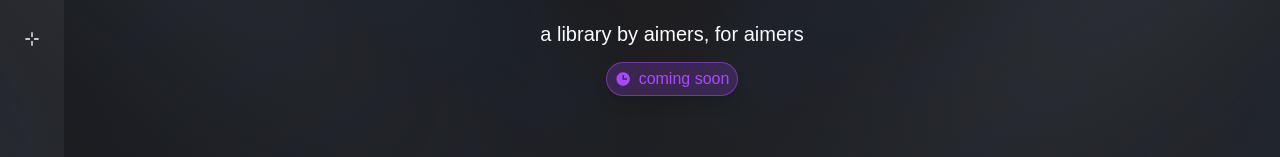
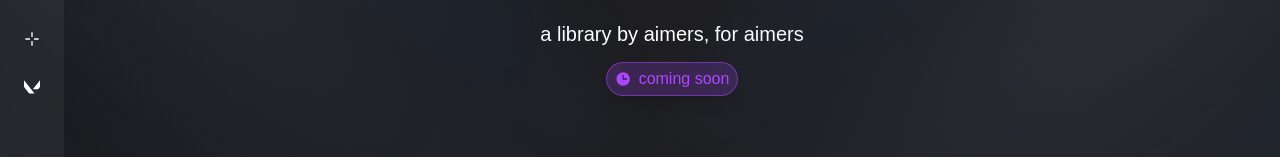
Before and after one commit to pyvnoaim/aimlib, a Next.js app: page / in a window 1280 px wide. Shown: the part 245-402 px from the top of the page. Built offline with nearby package versions, Linux system fonts and the light colour scheme.

Commit message:
added valorant

```diff
--- a/src/components/layouts/sidebar/sidebar.tsx
+++ b/src/components/layouts/sidebar/sidebar.tsx
@@ -7,7 +7,7 @@ import {
   BiSolidPalette,
   BiSolidHome,
 } from 'react-icons/bi';
-
+import { SiValorant } from 'react-icons/si';
 import { RiPlayList2Fill } from 'react-icons/ri';
 
 export default function Sidebar() {
@@ -81,6 +81,17 @@ export default function Sidebar() {
               </span>
             </Link>
           </li>
+          <li>
+            <Link
+              href="/valorant"
+              className="flex items-center p-2 rounded hover:[&>span]:translate-x-2"
+            >
+              <SiValorant className="w-4 h-4 flex-shrink-0 text-white" />
+              <span className="ml-3 whitespace-nowrap overflow-hidden opacity-0 group-hover:opacity-100 transition-all duration-300 text-white">
+                Valorant
+              </span>
+            </Link>
+          </li>
         </ul>
       </nav>
     </div>
```
